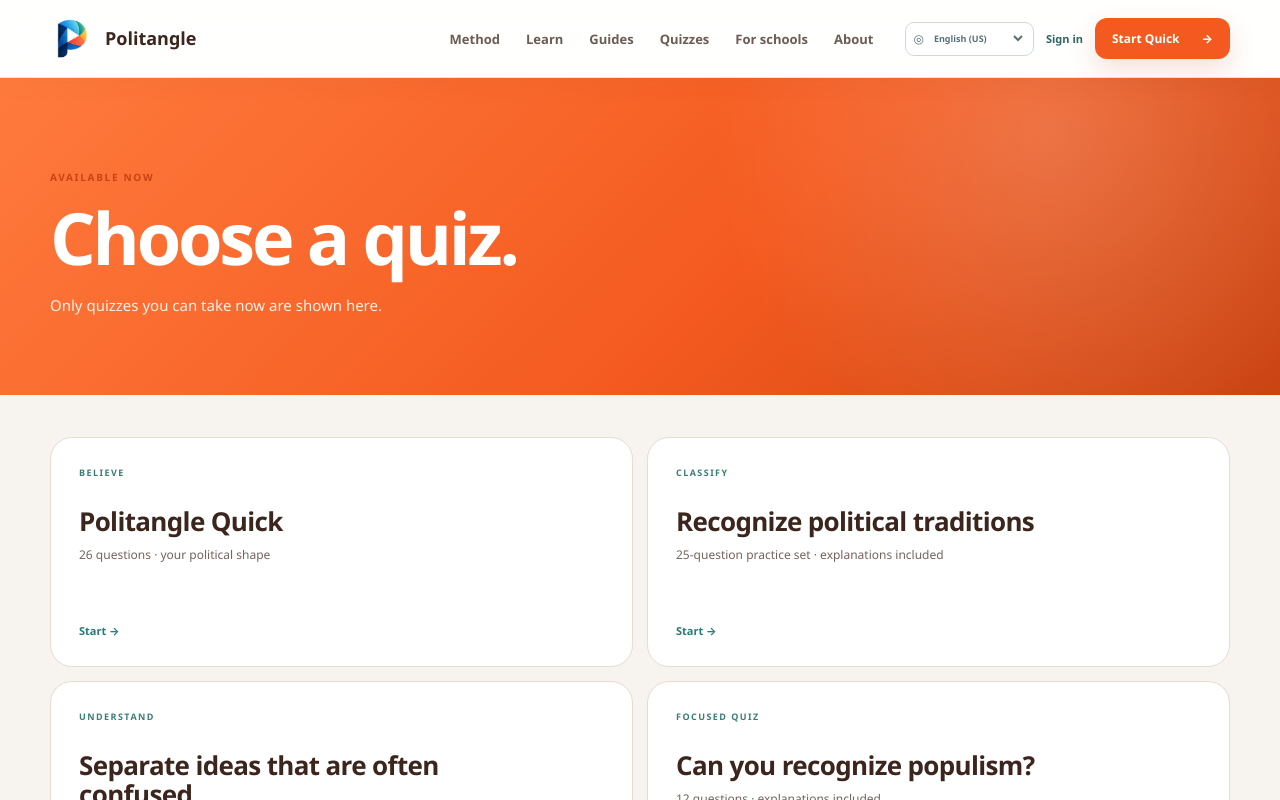
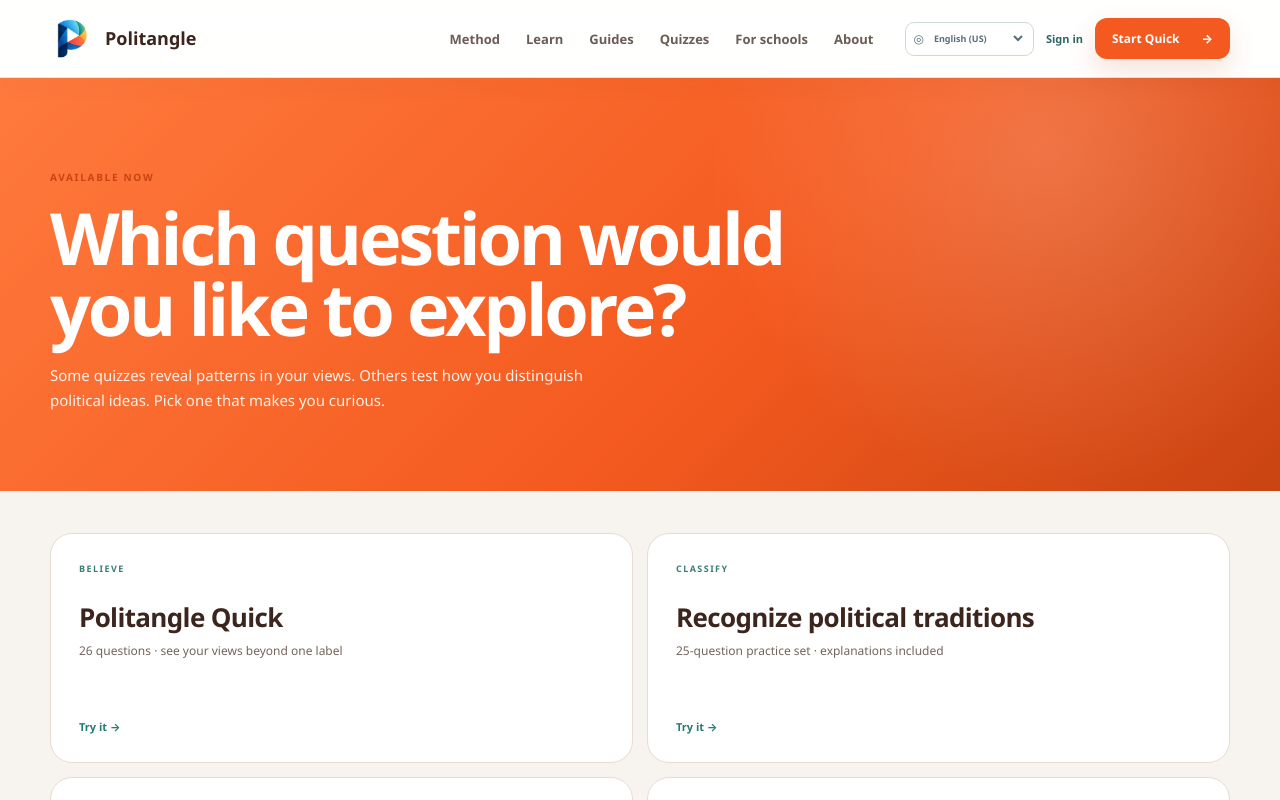
Before and after one commit to unikmo/Politangle, a Next.js app: page /quizzes in a window 1280 px wide. Shown: the top 800 px of the page. Built offline with nearby package versions, Linux system fonts and the light colour scheme.

Commit message:
copy: transform quiz discovery into curiosity-led choice in all five languages

```diff
--- a/app/quizzes/page.tsx
+++ b/app/quizzes/page.tsx
@@ -10,11 +10,11 @@ type Copy = { kicker: string; title: string; intro: string; cards: readonly Quiz
 const copy: Record<Locale, Copy> = {
   en: {
     kicker: 'AVAILABLE NOW',
-    title: 'Choose a quiz.',
-    intro: 'Only quizzes you can take now are shown here.',
-    start: 'Start',
+    title: 'Which question would you like to explore?',
+    intro: 'Some quizzes reveal patterns in your views. Others test how you distinguish political ideas. Pick one that makes you curious.',
+    start: 'Try it',
     cards: [
-      { label: 'BELIEVE', title: 'Politangle Quick', meta: '26 questions · your political shape', href: '/quiz' },
+      { label: 'BELIEVE', title: 'Politangle Quick', meta: '26 questions · see your views beyond one label', href: '/quiz' },
       { label: 'CLASSIFY', title: 'Recognize political traditions', meta: '25-question practice set · explanations included', href: '/practice?section=classify' },
       { label: 'UNDERSTAND', title: 'Separate ideas that are often confused', meta: '25-question practice set · explanations included', href: '/practice?section=understand' },
       { label: 'FOCUSED QUIZ', title: 'Can you recognize populism?', meta: '12 questions · explanations included', href: '/populism-quiz' },
@@ -23,11 +23,11 @@ const copy: Record<Locale, Copy> = {
   },
   de: {
     kicker: 'JETZT VERFÜGBAR',
-    title: 'Wähle ein Quiz.',
-    intro: 'Hier findest du alle Tests, die du sofort und kostenlos machen kannst.',
-    start: 'Starten',
+    title: 'Welche Frage möchtest du genauer erkunden?',
+    intro: 'Manche Tests zeigen Muster in deinen Ansichten. Andere prüfen, wie du politische Begriffe unterscheidest. Wähle, was dich neugierig macht.',
+    start: 'Ausprobieren',
     cards: [
-      { label: 'BELIEVE', title: 'Politangle Quick', meta: '26 Fragen · dein politisches Profil', href: '/quiz' },
+      { label: 'BELIEVE', title: 'Politangle Quick', meta: '26 Fragen · mehr als links oder rechts', href: '/quiz' },
       { label: 'CLASSIFY', title: 'Politische Strömungen erkennen', meta: '25 Fragen · mit Erklärungen', href: '/practice?section=classify' },
       { label: 'UNDERSTAND', title: 'Ähnliche politische Ideen unterscheiden', meta: '25 Fragen · mit Erklärungen', href: '/practice?section=understand' },
       { label: 'FOKUS-QUIZ', title: 'Erkennst du Populismus?', meta: '12 Fragen · mit Erklärungen', href: '/populism-quiz' },
@@ -35,11 +35,11 @@ const copy: Record<Locale, Copy> = {
   },
   es: {
     kicker: 'DISPONIBLES AHORA',
-    title: 'Elige un quiz.',
-    intro: 'Aquí solo aparecen los quizzes que puedes hacer ahora.',
-    start: 'Empezar',
+    title: '¿Qué pregunta te gustaría explorar?',
+    intro: 'Unos cuestionarios exploran tus ideas; otros te invitan a distinguir conceptos políticos. Elige el que despierte tu curiosidad.',
+    start: 'Probar',
     cards: [
-      { label: 'BELIEVE', title: 'Politangle Quick', meta: '26 preguntas · tu perfil político', href: '/quiz' },
+      { label: 'BELIEVE', title: 'Politangle Quick', meta: '26 preguntas · más allá de una etiqueta', href: '/quiz' },
       { label: 'CLASSIFY', title: 'Reconoce tradiciones políticas', meta: '25 preguntas · con explicaciones', href: '/practice?section=classify' },
       { label: 'UNDERSTAND', title: 'Distingue ideas que suelen confundirse', meta: '25 preguntas · con explicaciones', href: '/practice?section=understand' },
       { label: 'QUIZ ENFOCADO', title: '¿Reconoces el populismo?', meta: '12 preguntas · con explicaciones', href: '/populism-quiz' },
@@ -47,11 +47,11 @@ const copy: Record<Locale, Copy> = {
   },
   fr: {
     kicker: 'DISPONIBLES MAINTENANT',
-    title: 'Choisis un quiz.',
-    intro: 'Seuls les quiz que tu peux faire maintenant sont affichés ici.',
-    start: 'Commencer',
+    title: 'Quelle question aimerais-tu explorer ?',
+    intro: 'Certains quiz explorent tes idées, d’autres mettent à l’épreuve ta compréhension des notions politiques. Choisis ce qui t’intrigue.',
+    start: 'Essayer',
     cards: [
-      { label: 'BELIEVE', title: 'Politangle Quick', meta: '26 questions · ton profil politique', href: '/quiz' },
+      { label: 'BELIEVE', title: 'Politangle Quick', meta: '26 questions · au-delà des étiquettes', href: '/quiz' },
       { label: 'CLASSIFY', title: 'Reconnaître les traditions politiques', meta: '25 questions · avec explications', href: '/practice?section=classify' },
       { label: 'UNDERSTAND', title: 'Distinguer des idées souvent confondues', meta: '25 questions · avec explications', href: '/practice?section=understand' },
       { label: 'QUIZ CIBLÉ', title: 'Sais-tu reconnaître le populisme ?', meta: '12 questions · avec explications', href: '/populism-quiz' },
@@ -59,11 +59,11 @@ const copy: Record<Locale, Copy> = {
   },
   'pt-br': {
     kicker: 'DISPONÍVEIS AGORA',
-    title: 'Escolha um quiz.',
-    intro: 'Aqui aparecem apenas os quizzes que você pode fazer agora.',
-    start: 'Começar',
+    title: 'Qual ideia você quer explorar?',
+    intro: 'Alguns testes mostram padrões nas suas opiniões; outros convidam você a distinguir conceitos políticos. Escolha o que desperta sua curiosidade.',
+    start: 'Experimentar',
     cards: [
-      { label: 'BELIEVE', title: 'Politangle Quick', meta: '26 perguntas · seu perfil político', href: '/quiz' },
+      { label: 'BELIEVE', title: 'Politangle Quick', meta: '26 perguntas · além de um único rótulo', href: '/quiz' },
       { label: 'CLASSIFY', title: 'Reconheça tradições políticas', meta: '25 perguntas · com explicações', href: '/practice?section=classify' },
       { label: 'UNDERSTAND', title: 'Diferencie ideias que costumam ser confundidas', meta: '25 perguntas · com explicações', href: '/practice?section=understand' },
       { label: 'QUIZ TEMÁTICO', title: 'Você reconhece o populismo?', meta: '12 perguntas · com explicações', href: '/populism-quiz' },
```
